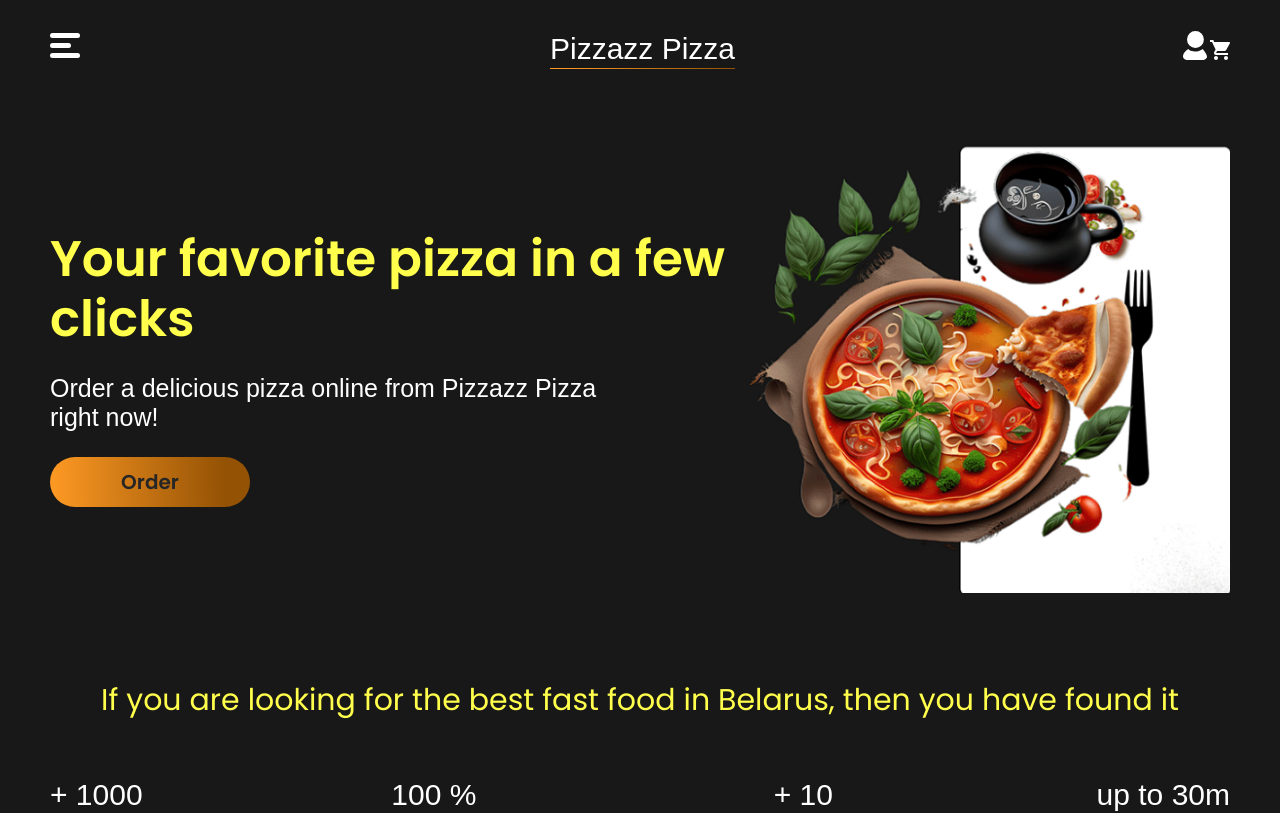
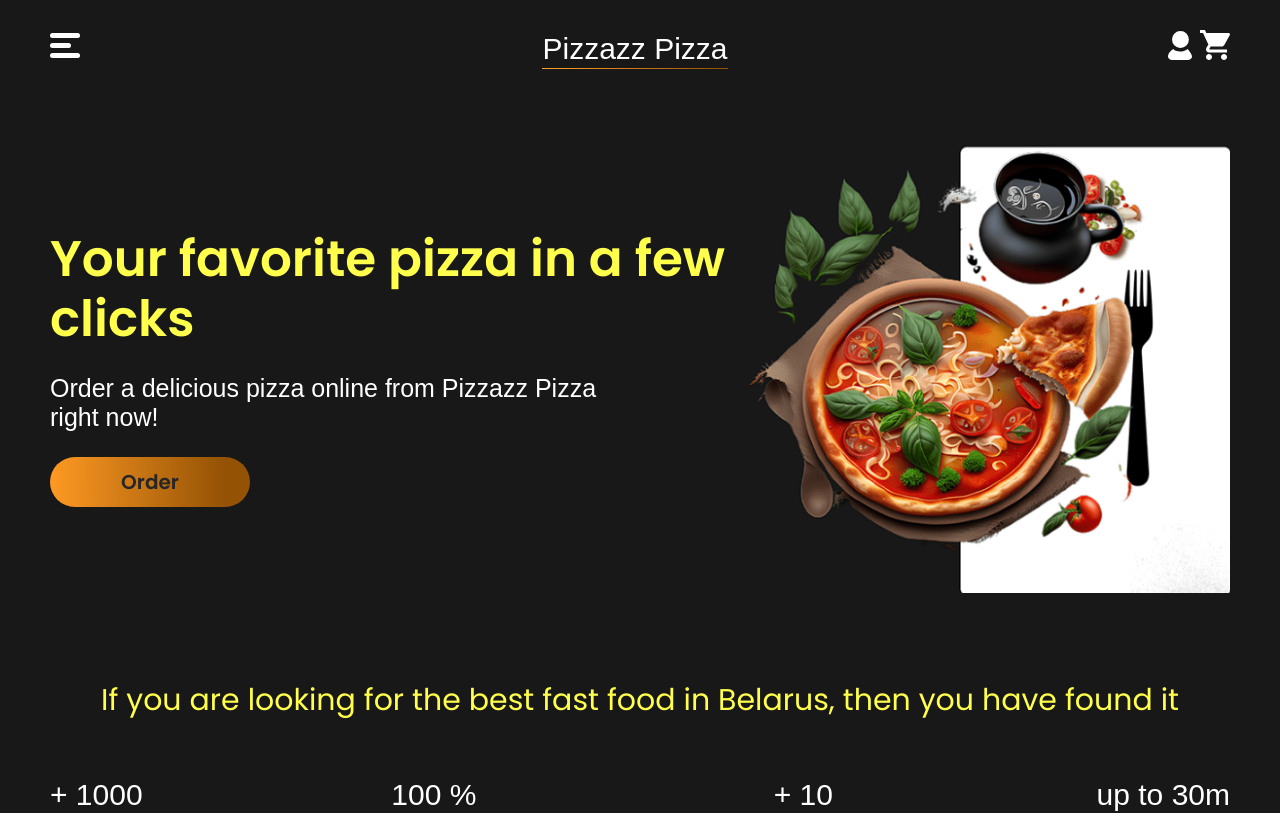
Before and after one commit to Vadya605/PizzazzPizza, a React (Vite) app in the folder client/: page / in a window 1280 px wide. Shown: the top 813 px of the page. Built offline with nearby package versions, Linux system fonts and the light colour scheme; a web font is replaced by a local one.

Commit message:
some fixes in header

```diff
--- a/client/src/components/ComponentsSvg/BasketSvg.jsx
+++ b/client/src/components/ComponentsSvg/BasketSvg.jsx
@@ -3,8 +3,8 @@
 export const BasketSvg = (props) => {
   return (
     <svg
-      width={20}
-      height={20}
+      width={30}
+      height={30}
       viewBox="0 0 20 20"
       fill="none"
       xmlns="http://www.w3.org/2000/svg"
--- a/client/src/css/header.css
+++ b/client/src/css/header.css
@@ -26,3 +26,8 @@
     border-radius: 50px;
     padding-left: 55px;
 }
+
+.links-basket-profile{
+    display: flex;
+    column-gap: 5px;
+}
```
Also changed, not shown: client/src/components/ComponentsSvg/ProfileSvg.jsx (indentation only).
